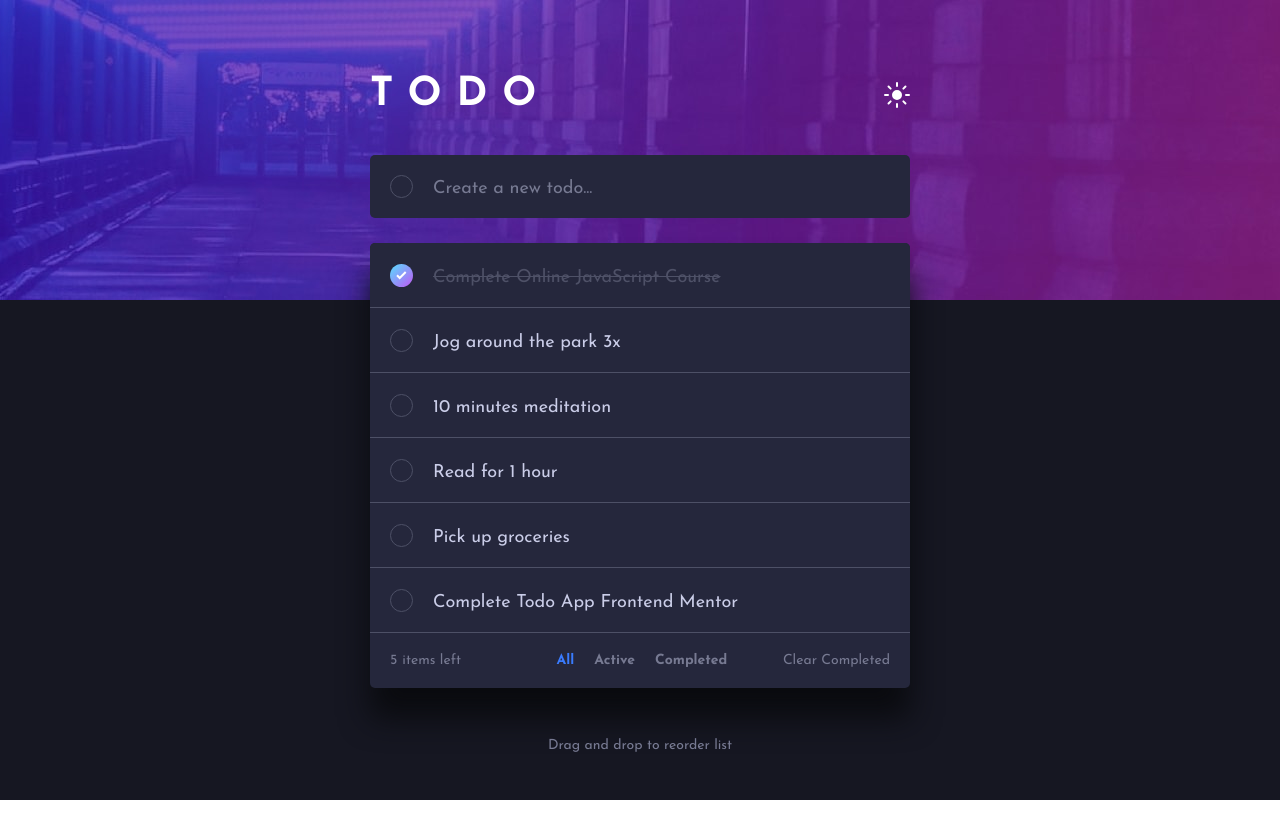
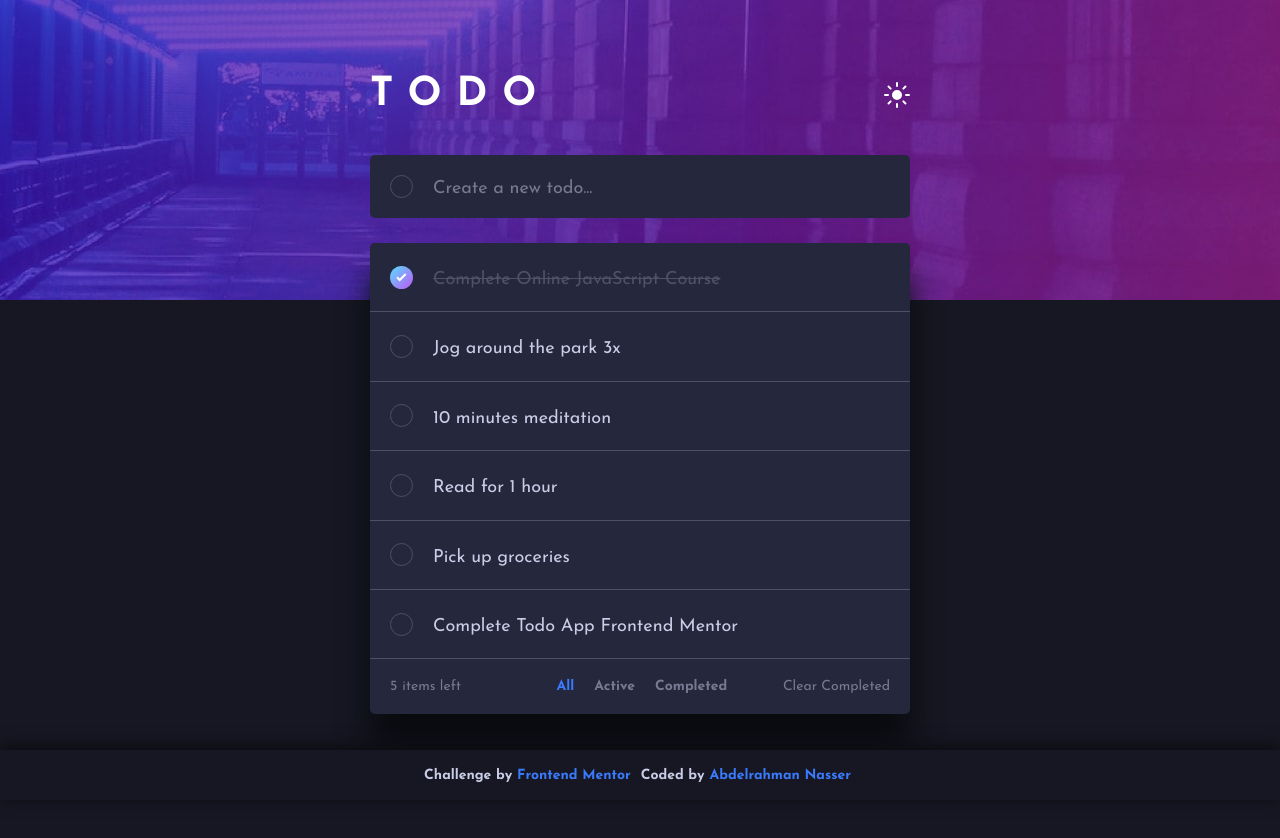
Before and after one commit to abdelrahmancsdev/todo-app, a React (Vite) app: page / in a window 1280 px wide. Shown: the top 838 px of the page. Before the commit the page ends 800 px from the top, so only its background shows below. Built offline with nearby package versions, Linux system fonts and the light colour scheme.

Commit message:
Add Attribution

```diff
--- a/src/App.jsx
+++ b/src/App.jsx
@@ -8,6 +8,7 @@ import AddTodo from "./assets/components/AddTodo";
 import Header from "./assets/components/Header";
 import TodoOptions from "./assets/components/TodoOptions";
 import TodosArea from "./assets/components/TodosArea";
+import Attribution from "./assets/components/Attribution";
 import "./assets/styles/core/main.scss";
 
 export const HeaderContext = createContext(null);
@@ -46,6 +47,7 @@ function App() {
         </TodoListContext.Provider>
         <p id="note">Drag and drop to reorder list</p>
       </div>
+      <Attribution />
     </div>
   );
 }
--- /dev/null
+++ b/src/assets/components/Attribution.jsx
@@ -0,0 +1,27 @@
+import React from "react";
+import s from "../styles/components/attribution.module.scss";
+
+function Attribution() {
+  return (
+    <footer id={s.attribution}>
+      <div className={s.content}>
+        <span>
+          Challenge by
+          <a
+            href="https://www.frontendmentor.io?ref=challenge"
+            rel="noreferrer"
+            target="_blank"
+          >
+            Frontend Mentor
+          </a>
+        </span>
+        <span>
+          Coded by
+          <a href="https://github.com/abdelrahmancsdev">Abdelrahman Nasser</a>
+        </span>
+      </div>
+    </footer>
+  );
+}
+
+export default Attribution;
--- a/src/assets/styles/components/addTodos.module.scss
+++ b/src/assets/styles/components/addTodos.module.scss
@@ -3,7 +3,6 @@
 #addTodo {
   @include m.grid(center, center);
   grid-template-columns: auto 1fr;
-  // gap: 20px;
   margin-bottom: 25px;
   border-radius: 5px;
   padding: 20px;
--- /dev/null
+++ b/src/assets/styles/components/attribution.module.scss
@@ -0,0 +1,47 @@
+@use "../abstracts/mixins" as m;
+
+#attribution {
+  @include m.flex(center, null);
+  text-align: center;
+  min-height: 50px;
+  padding: 10px;
+  box-shadow: 0px -3px 15px 0px var(--shadow);
+  position: fixed;
+  width: 100%;
+  bottom: 0px;
+  left: 0px;
+  background-color: var(--main-bg);
+  .content {
+    @include m.flex(center, center);
+    flex-wrap: wrap;
+    max-width: 500px;
+    margin: 0 auto;
+    font-weight: bold;
+    font-size: 14px;
+    span {
+      padding: 5px;
+      color: var(--text);
+      &:first-child {
+        margin-left: -5px;
+      }
+    }
+    a {
+      color: var(--blue);
+      text-decoration: none;
+      transition: 0.3s;
+      margin-left: 5px;
+      &:hover {
+        text-decoration: underline;
+        opacity: 0.5;
+      }
+    }
+  }
+}
+
+@media (max-width: 375px) {
+  #attribution {
+    .content {
+      font-size: 12px;
+    }
+  }
+}
--- a/src/assets/styles/components/todosArea.module.scss
+++ b/src/assets/styles/components/todosArea.module.scss
@@ -25,6 +25,7 @@
         .todoText {
           margin-top: 5px;
           padding-left: 20px;
+          line-height: 1.3;
         }
       }
       .deleteItem {
--- a/src/assets/styles/core/main.scss
+++ b/src/assets/styles/core/main.scss
@@ -2,7 +2,7 @@
 @use "../abstracts/mixins" as m;
 
 #appContainer {
-  padding: 75px 25px 38px;
+  padding: 75px 25px 25px;
   min-height: 100vh;
   background-repeat: no-repeat;
   background-position: center top;
@@ -53,6 +53,7 @@
       text-align: center;
       color: var(--text2);
       font-size: 14px;
+      margin-bottom: 75px;
     }
   }
 }
@@ -77,7 +78,7 @@
 
 @media (max-width: 375px) {
   #appContainer {
-    padding: 45px 25px 38px;
+    padding: 45px 25px 25px;
     background-size: auto, 100% 200px;
 
     &.light {
```
